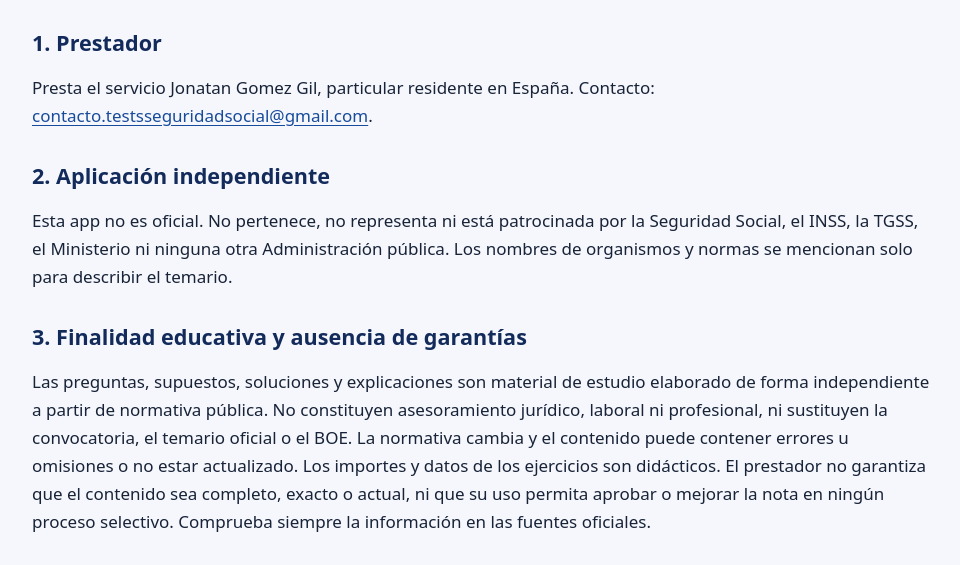
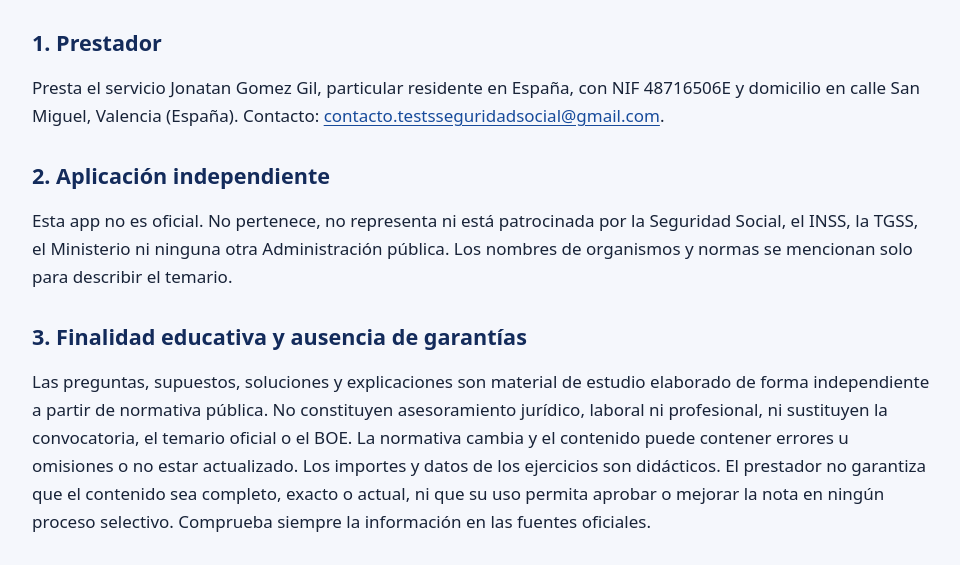
Before and after one commit to TestSeguridadSocial/tests-seguridad-social-legal, a plain HTML site: page condiciones.html in a window 1280 px wide. Shown: the part 203-768 px from the top of the page, without its empty margins (158-1118 px from the left). Drawn offline with Linux system fonts and the light colour scheme.

Commit message:
Añade NIF y domicilio del titular (LSSI art. 10)
Co-Authored-By: Claude Opus 5.5 <noreply@anthropic.com>

```diff
--- a/condiciones.html
+++ b/condiciones.html
@@ -4,7 +4,7 @@
 <h1>Condiciones de uso</h1>
 <p>Fecha de entrada en vigor: 19 de noviembre de 2026.</p>
 <h2>1. Prestador</h2>
-<p>Presta el servicio Jonatan Gomez Gil, particular residente en España. Contacto: <a href="mailto:contacto.testsseguridadsocial@gmail.com">contacto.testsseguridadsocial@gmail.com</a>.</p>
+<p>Presta el servicio Jonatan Gomez Gil, particular residente en España, con NIF 48716506E y domicilio en calle San Miguel, Valencia (España). Contacto: <a href="mailto:contacto.testsseguridadsocial@gmail.com">contacto.testsseguridadsocial@gmail.com</a>.</p>
 <h2>2. Aplicación independiente</h2>
 <p>Esta app no es oficial. No pertenece, no representa ni está patrocinada por la Seguridad Social, el INSS, la TGSS, el Ministerio ni ninguna otra Administración pública. Los nombres de organismos y normas se mencionan solo para describir el temario.</p>
 <h2>3. Finalidad educativa y ausencia de garantías</h2>
```
Also changed, not shown: privacidad.html (+1 -1 lines).
